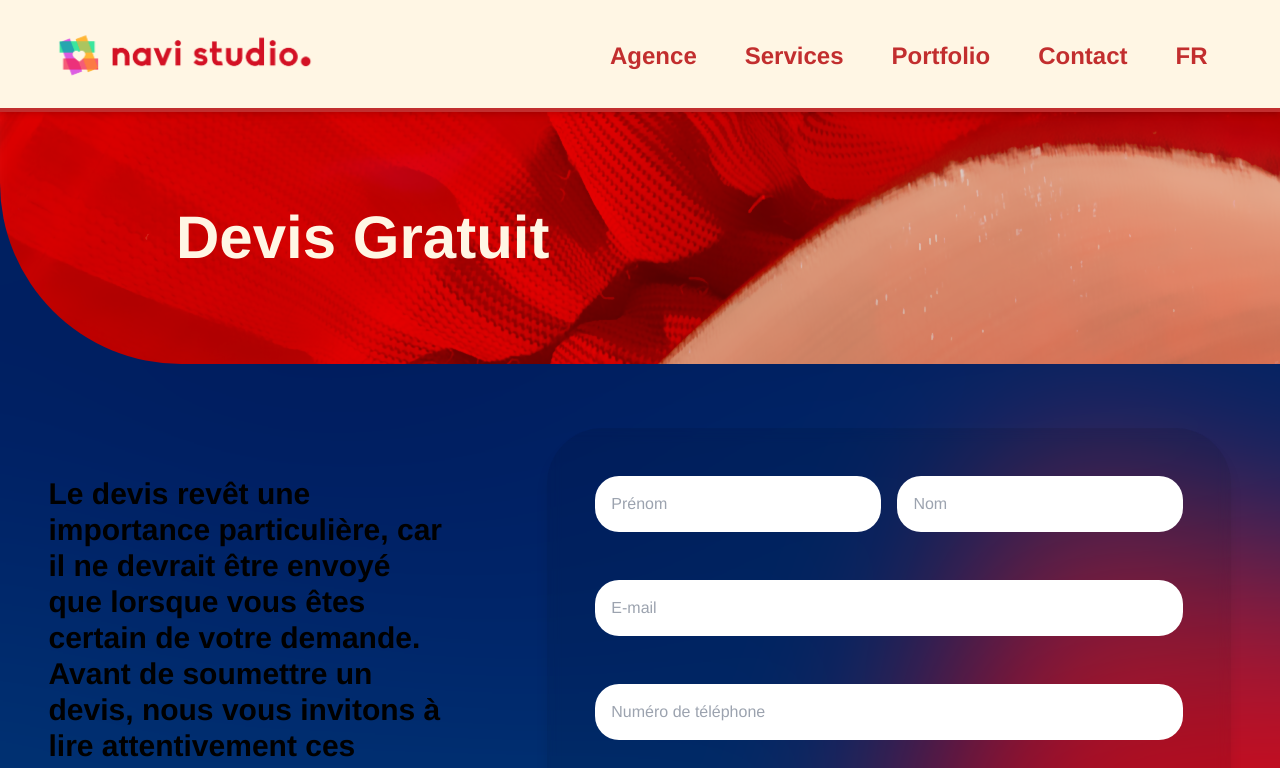
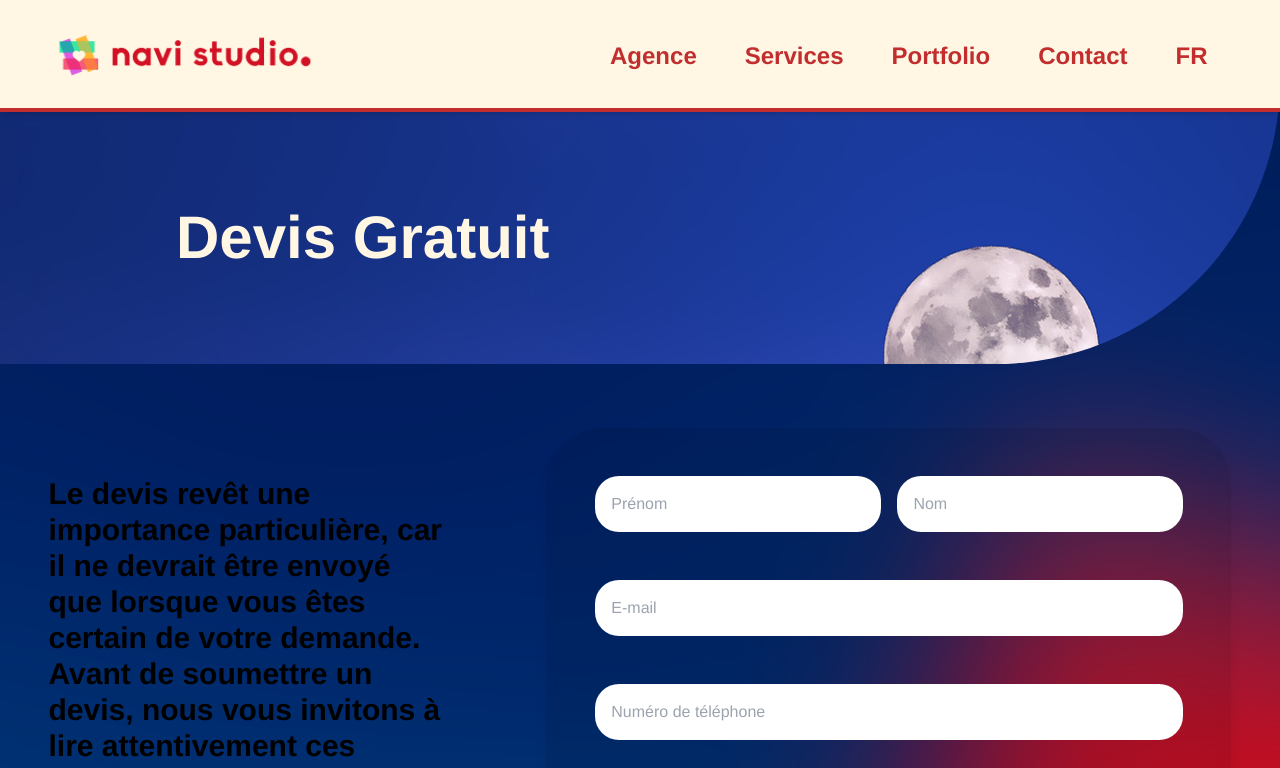
Before and after one commit to franzhopp/v3q, a React (Vite) app: page /devis in a window 1280 px wide. Shown: the top 768 px of the page. Built offline with nearby package versions, Linux system fonts and the light colour scheme; a web font is replaced by a local one.

Commit message:
[ADD] refactor title css from img

```diff
--- a/src/Components/UI/Title/TitleAgency.jsx
+++ b/src/Components/UI/Title/TitleAgency.jsx
@@ -1,6 +1,6 @@
 const TitleAgency = () => {
   return (
-    <div className="image-navi-studio-agency pb-24">
+    <div className="image-navi-studio-title-agency pb-24">
       <div
         className="pt-20 text-FFF6E4 sm:ml-44 sm:text-left text-center font-extrabold"
         data-aos="fade-left"
--- a/src/Components/UI/Title/TitleFormContact.jsx
+++ b/src/Components/UI/Title/TitleFormContact.jsx
@@ -1,6 +1,6 @@
 const Title = () => {
   return (
-    <div className="image-navi-studio-contact pb-24">
+    <div className="image-navi-studio-title-contact pb-24">
       <div
         className="pt-20 text-FFF6E4 sm:ml-44 sm:text-left text-center font-extrabold"
         data-aos="fade-left"
--- a/src/Components/UI/Title/TitleFormDevis.jsx
+++ b/src/Components/UI/Title/TitleFormDevis.jsx
@@ -1,6 +1,6 @@
 const TitleDevis = () => {
   return (
-    <div className="image-navi-studio-contact pb-24 pt-12 sm:pt-0">
+    <div className="image-navi-studio-title-devis pb-24 pt-12 sm:pt-0">
       <div
         className="pt-28 text-FFF6E4 sm:ml-44 sm:text-left text-center font-extrabold"
         data-aos="fade-left"
--- a/src/Components/UI/Title/TitlePorfolio.jsx
+++ b/src/Components/UI/Title/TitlePorfolio.jsx
@@ -1,6 +1,6 @@
 const TitlePorfolio = () => {
   return (
-    <div className="image-navi-studio-porfolio pb-24 pt-12 sm:pt-0">
+    <div className="image-navi-studio-title-porfolio pb-24 pt-12 sm:pt-0">
       <div
         className="pt-28 text-FFF6E4 sm:ml-44 sm:text-left text-center font-extrabold"
         data-aos="fade-left"
--- a/src/index.css
+++ b/src/index.css
@@ -45,14 +45,6 @@ button {
     background-image: url("./assets/logo-bit.png");
     height: 40px;
     width: 40px;
-}
-
-.image-navi-studio-agency {
-    height: auto;
-    display: block;
-    max-width: 100%;
-    border-radius: 0px 0px 0px 190px;
-    background: url("./assets/bg-title-agency.png"), lightgray -46.697px -768.547px / 106.886% 974.977% no-repeat;
 }
 
 .image-navi-studio {
@@ -106,13 +98,39 @@ button {
     background-size: cover;
 }
 
-.image-navi-studio-contact {
+/* Title */
+.image-navi-studio-title-agency {
+    height: auto;
+    display: block;
+    max-width: 100%;
+    border-radius: 0px 0px 0px 190px;
+    background: url("./assets/bg-title-agency.png"), lightgray -46.697px -768.547px / 106.886% 974.977% no-repeat;
+}
+
+.image-navi-studio-title-devis {
+    height: auto;
+    display: block;
+    max-width: 100%;
+    border-radius: 0px 0px 290px 0px;
+    background: url("./assets/bg-devis.png")
+}
+
+.image-navi-studio-title-porfolio {
+    height: auto;
+    display: block;
+    max-width: 100%;
+    border-radius: 0px 0px 290px 0px;
+    background: url("./assets/bg-portfolio.png")
+}
+
+.image-navi-studio-title-contact {
     height: auto;
     display: block;
     max-width: 100%;
     border-radius: 0px 0px 0px 181px;
     background: url("./assets/bg-title-contact.png"), lightgray -1432.171px -108.115px / 298.913% 133.472% no-repeat;
 }
+
 
 .image-navi-studio-service {
     height: auto;
```
Also changed, not shown: src/assets/bg-devis.png (added), 1 other file (tests, documents, lock files or other folders).
